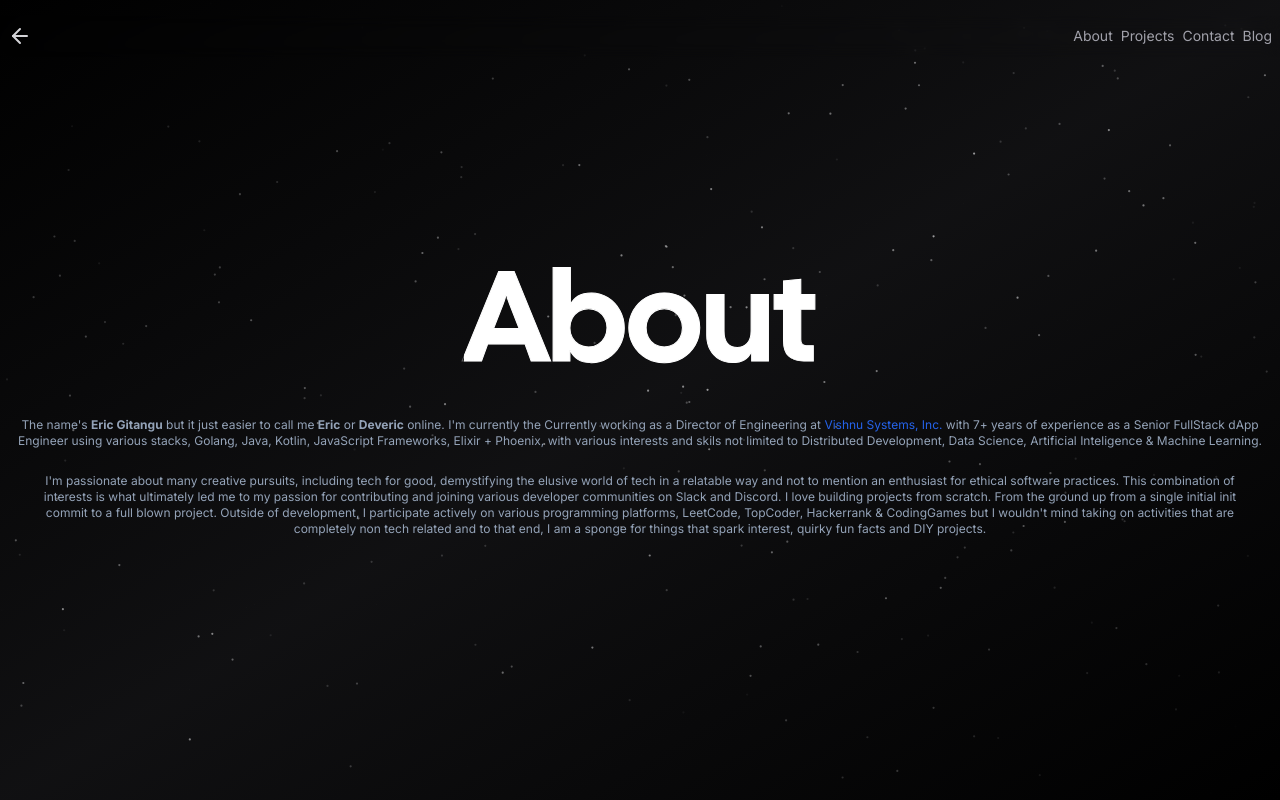
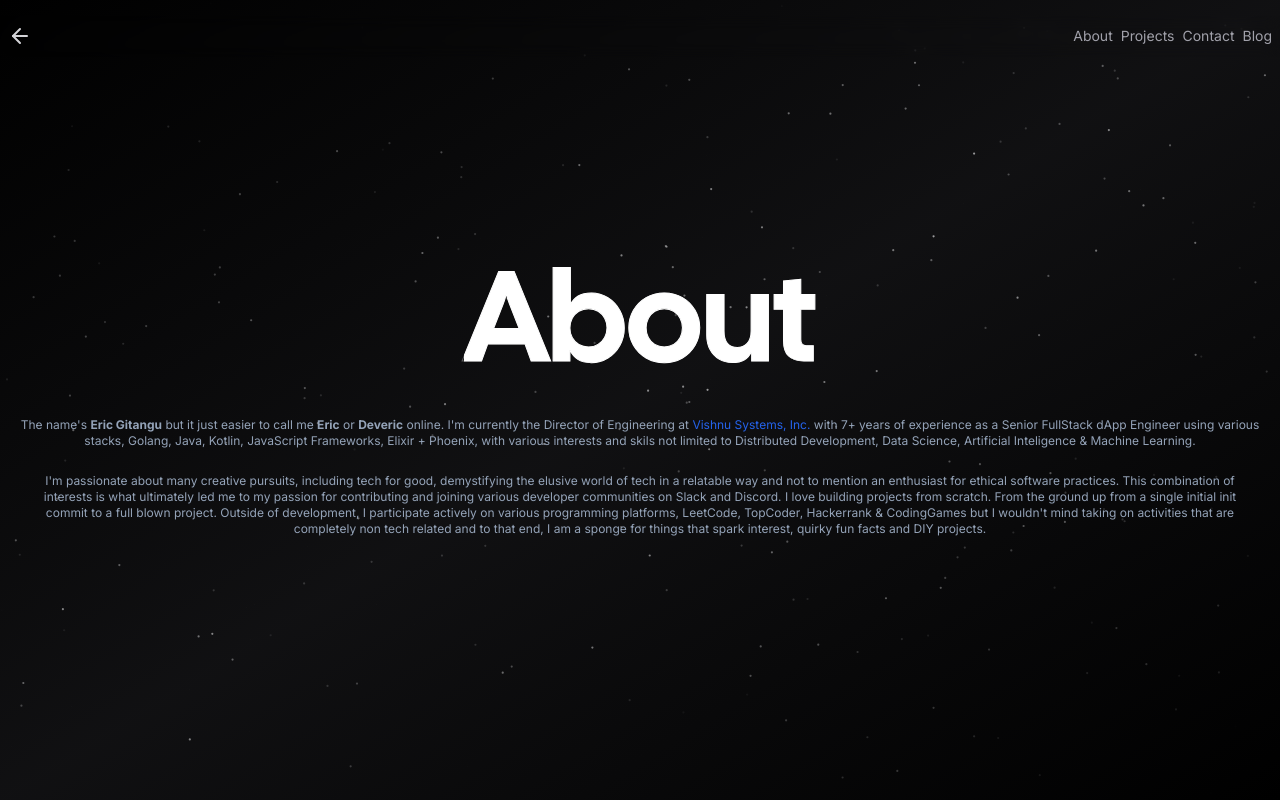
Before and after one commit to ericgitangu/deveric, a Next.js app: page /about in a window 1280 px wide. Built offline with nearby package versions, Linux system fonts and the light colour scheme; what tailwindcss-debug-screens would draw is missing.

Commit message:
Update BawBab experience#2.

```diff
--- a/app/about/page.tsx
+++ b/app/about/page.tsx
@@ -20,8 +20,7 @@ export default function About() {
 				<p style={{ margin: "1.5em" }} />
 				<div className="mx-4 text-xs text-slate-400">
 					The name's <b>Eric Gitangu</b> but it just easier to call me{" "}
-					<b>Eric</b> or <b>Deveric</b> online. I'm currently the Currently
-					working as a Director of Engineering at
+					<b>Eric</b> or <b>Deveric</b> online. I'm currently the Director of Engineering at
 					<Link href={"https://vishnusystems.life"} className="text-blue-600">
 						{" Vishnu Systems, Inc. "}
 					</Link>{" "}
```
